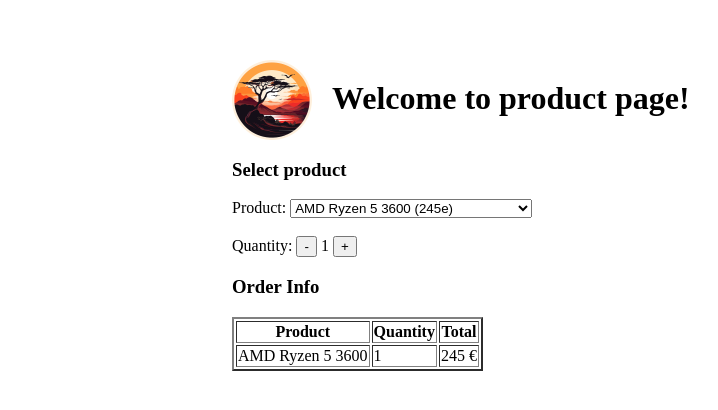
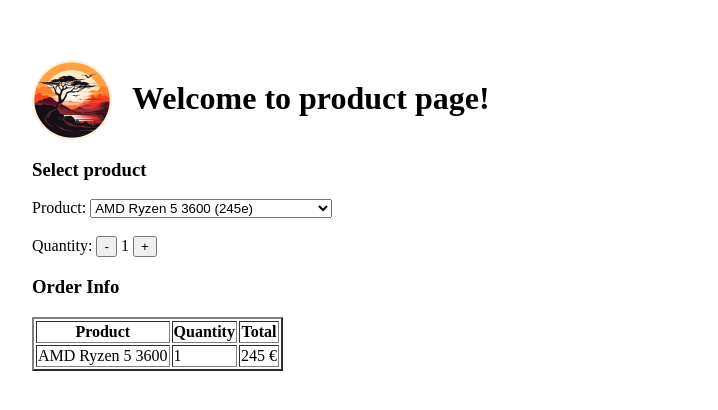
Before and after one commit to TiiaJohanna/DWP-Project, a React (Vite) app: page / in a window 1280 px wide. Shown: the top 410 px of the page, without its empty margins (268-986 px from the left). Built offline with nearby package versions, Linux system fonts and the light colour scheme.

Commit message:
Made new comments to clarify what each code piece does for main

```diff
--- a/index.css
+++ b/index.css
@@ -1,4 +1,4 @@
 body {
     margin-top: 60px;
-    margin-left: 500px;
+    margin-left: 300px;
 }
--- a/src/App.jsx
+++ b/src/App.jsx
@@ -1,7 +1,7 @@
 import Header from "./Header"
 import SelectionOfProducts from "./OrderForm"
 
-
+// Shows what the page looks like
 function App() {
   return (
     <div>
--- a/src/Header.jsx
+++ b/src/Header.jsx
@@ -1,5 +1,6 @@
 import logo from './assets/logo.png';
 
+// Includes header and it's components (text,image)
 function Header(){
     return(
         <header style={headerStyling.header}>
@@ -9,6 +10,7 @@ function Header(){
     );
 }
 
+// Some styling for the header, image and text
 const headerStyling = {
     header: {
         display: 'flex',
--- a/src/OrderForm.jsx
+++ b/src/OrderForm.jsx
@@ -1,6 +1,7 @@
 import { useState } from "react";
 import OrderInfo from "./OrderInfo";
 
+// Here are the products and their prices per piece
 function SelectionOfProducts(){
     const products = [
         {name:'AMD Ryzen 5 3600', price: 245},
@@ -11,23 +12,28 @@ function SelectionOfProducts(){
         {name:'ASUS TUF Gaming X570', price: 210}
     ];
 
+    // Initializes the selected product and quantity states
     const [productName, setProductName] = useState(products[0]);
     const [Quantity, setQuantity] = useState(1);
 
+    // Function to change the selected product from the dropdown
     const changingProduct = (e) => {
         const productName = e.target.value;
         const product = products.find((p) => p.name === productName);
         setProductName(product);
     }
 
+    // Increases the quantity by 1
     const quantityIncrease = () => {
         setQuantity((changeQuantity) => changeQuantity + 1);
     }
 
+    // Decreases the quantity by 1 but doesn't go below 0
     const quantityDecrease = () => {
         setQuantity((changeQuantity) => Math.max(0, changeQuantity - 1));
     }
 
+    // The layout of the component assignment
     return(
         <>
         <h3>Select product</h3>
```
